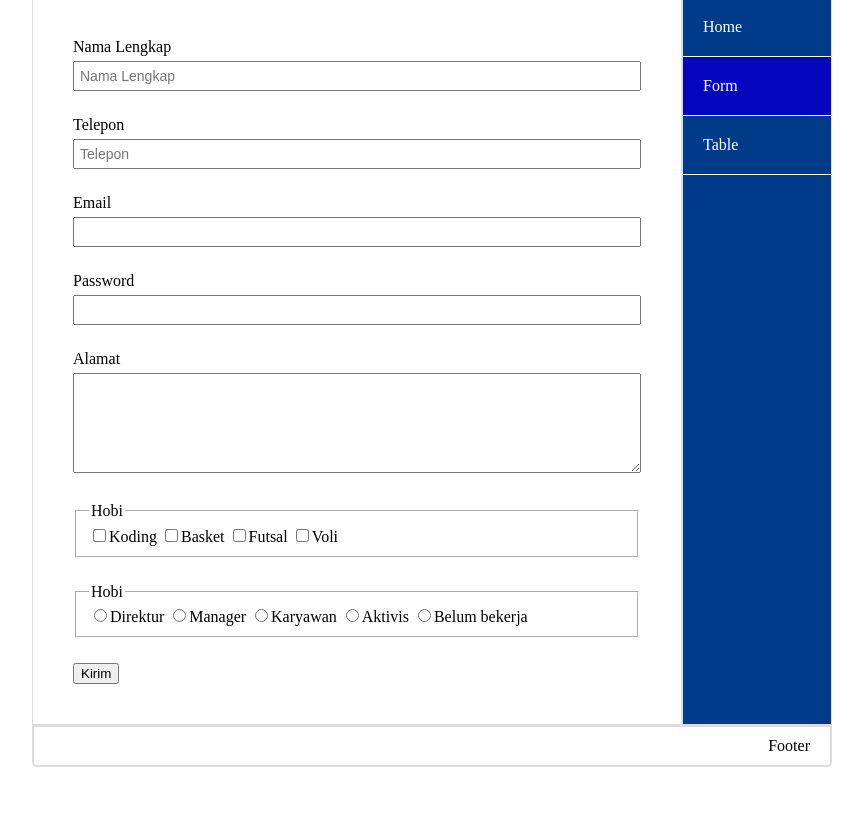
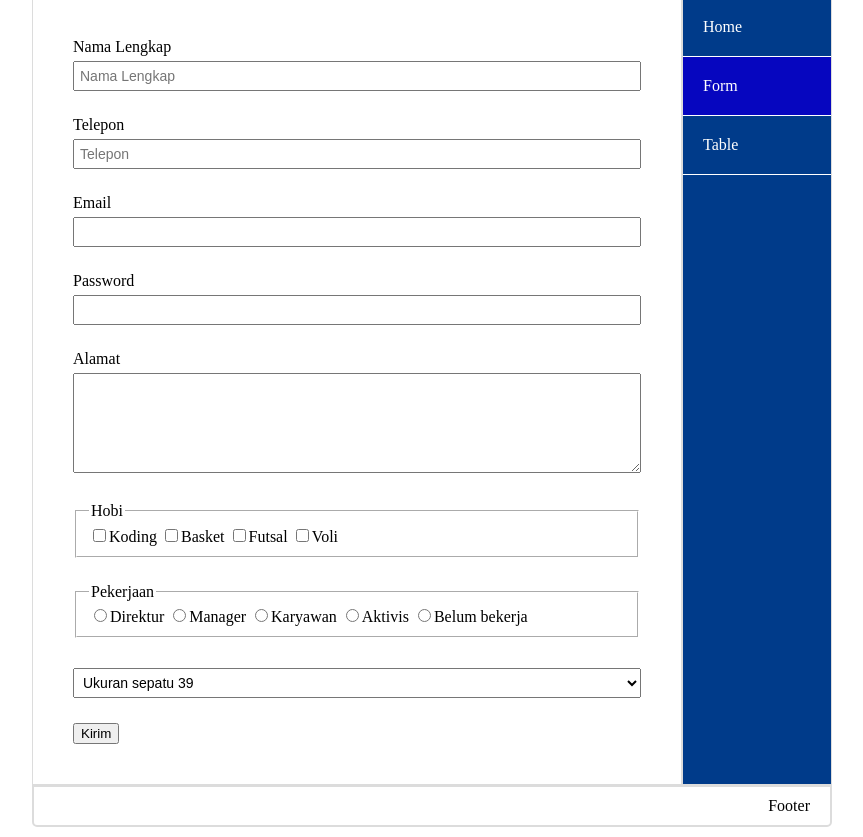
Before and after one commit to sabilimaulana/html-and-css, a plain HTML site: page form.html in a window 1280 px wide. Shown: the part 96-933 px from the top of the page, without its empty margins (208-1071 px from the left). Before the commit the page ends 873 px from the top, so only its background shows below. Drawn offline with Linux system fonts and the light colour scheme.

Commit message:
Belajar select box

```diff
--- a/form.html
+++ b/form.html
@@ -18,22 +18,27 @@
             Nama Lengkap
             <input class="input" type="text" placeholder="Nama Lengkap">
           </label>
+
           <label class="form-style">
             Telepon
             <input class="input" type="number" placeholder="Telepon">
           </label>
+
           <label class="form-style">
             Email
             <input class="input" type="email">
           </label>
+
           <label class="form-style">
             Password
             <input class="input" type="password">
           </label>
+
           <label class="form-style">
             Alamat
             <textarea class="input"></textarea>
           </label>
+
           <fieldset class="form-style">
             <legend>Hobi</legend>
             <input type="checkbox" value="Koding">Koding</input>
@@ -41,14 +46,25 @@
             <input type="checkbox" value="Futsal">Futsal</input>
             <input type="checkbox" value="Voli">Voli</input>
           </fieldset>
+
           <fieldset class="form-style">
-            <legend>Hobi</legend>
+            <legend>Pekerjaan</legend>
             <input type="radio" value="Direktur" name="pekerjaan">Direktur</input>
             <input type="radio" value="Manager" name="pekerjaan">Manager</input>
             <input type="radio" value="Karyawan" name="pekerjaan">Karyawan</input>
             <input type="radio" value="Aktivis" name="pekerjaan">Aktivis</input>
             <input type="radio" value="Belum bekerja" name="pekerjaan">Belum bekerja</input>
           </fieldset>
+
+          <label class="form-style">
+            <select class="input">
+              <option value="39">Ukuran sepatu 39</option>
+              <option value="40">Ukuran sepatu 40</option>
+              <option value="41">Ukuran sepatu 41</option>
+              <option value="42">Ukuran sepatu 42</option>
+            </select>
+          </label>
+
           <input type="submit" value="Kirim">
         </form>
 
```
